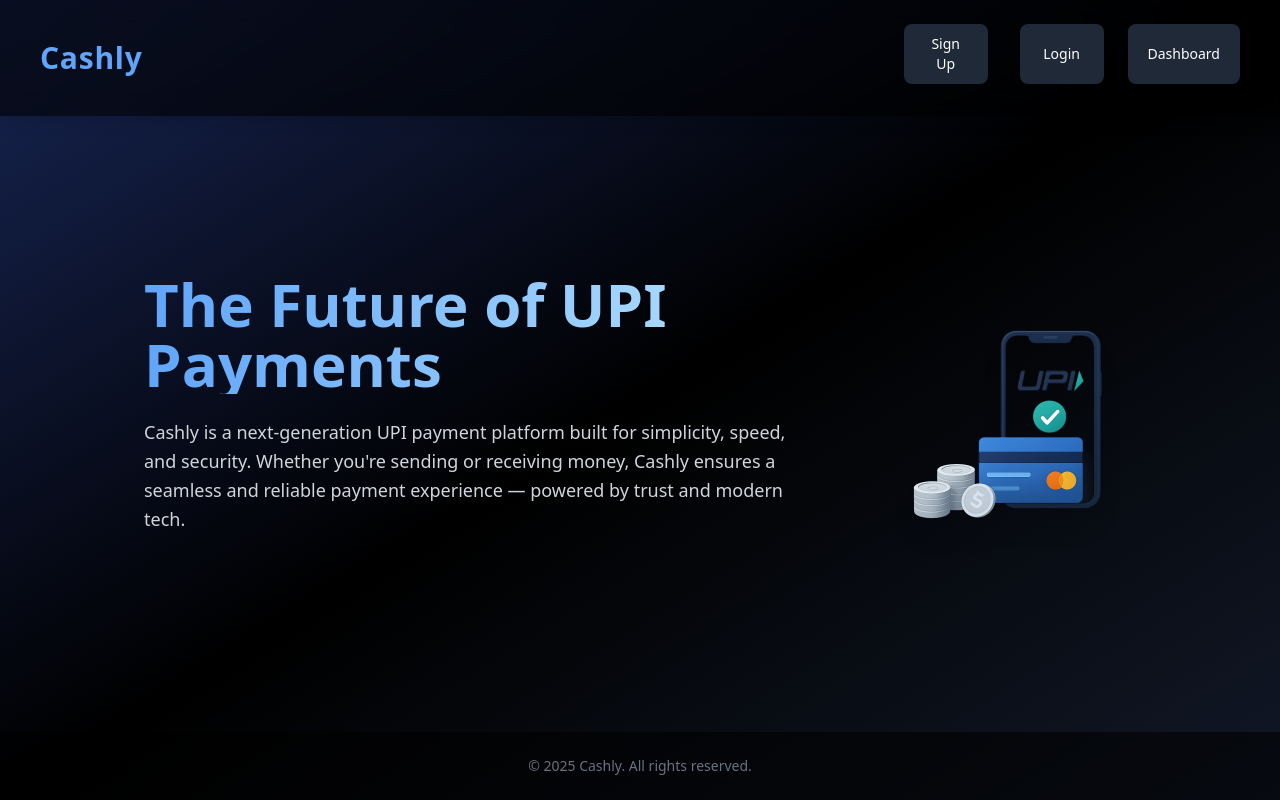
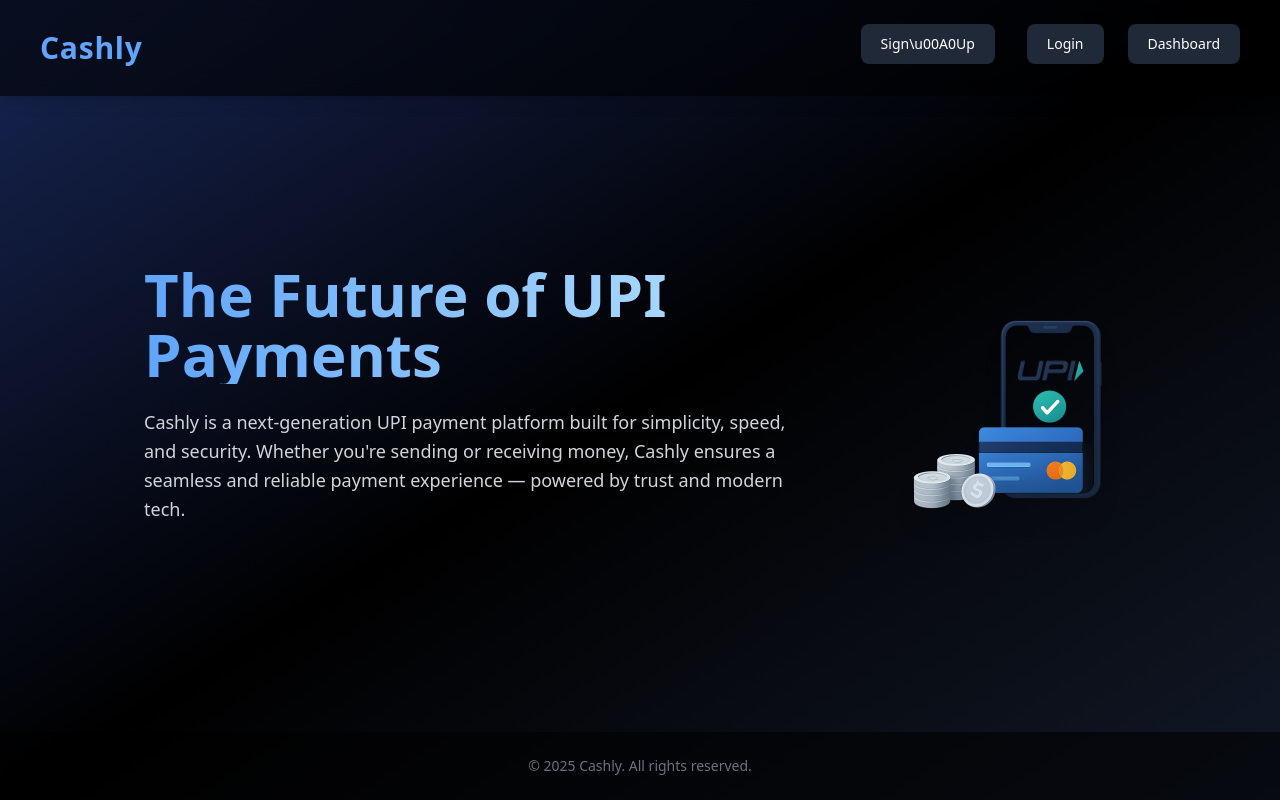
Before and after one commit to ombalgude/cashly, a React (Vite) app in the folder frontend/: page / in a window 1280 px wide. Built offline with nearby package versions, Linux system fonts and the light colour scheme; no server answers.

Commit message:
some little change in a landing page in a signup button

```diff
--- a/frontend/src/pages/Landing.jsx
+++ b/frontend/src/pages/Landing.jsx
@@ -25,7 +25,7 @@ const LandingPage = () => {
         </h1>
         <div className="flex space-x-6">
           <Button
-            label="Sign Up"
+            label="Sign\u00A0Up"
             onClick={() => navigate("/signup")}
             className="text-lg px-8 py-3"
           />
```
